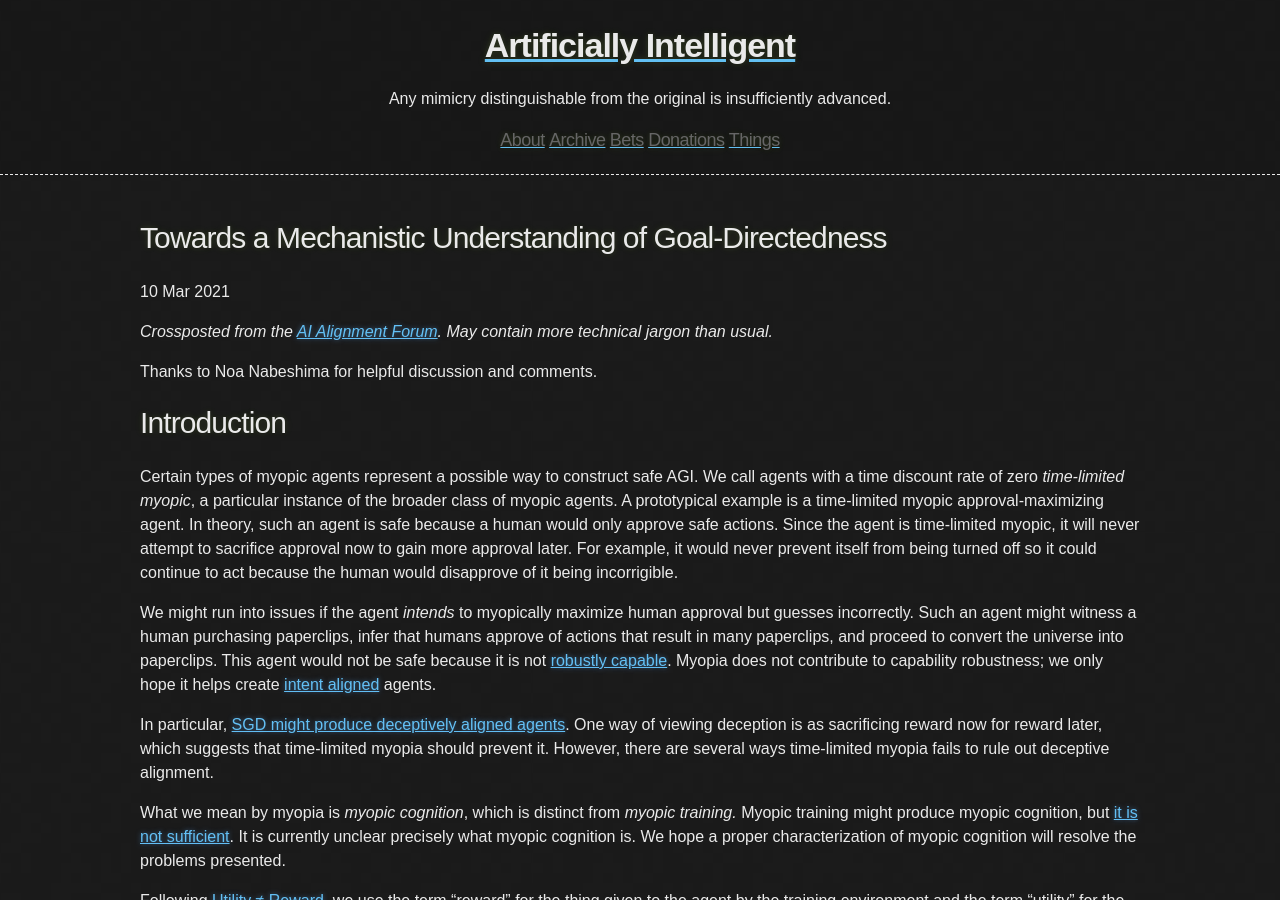
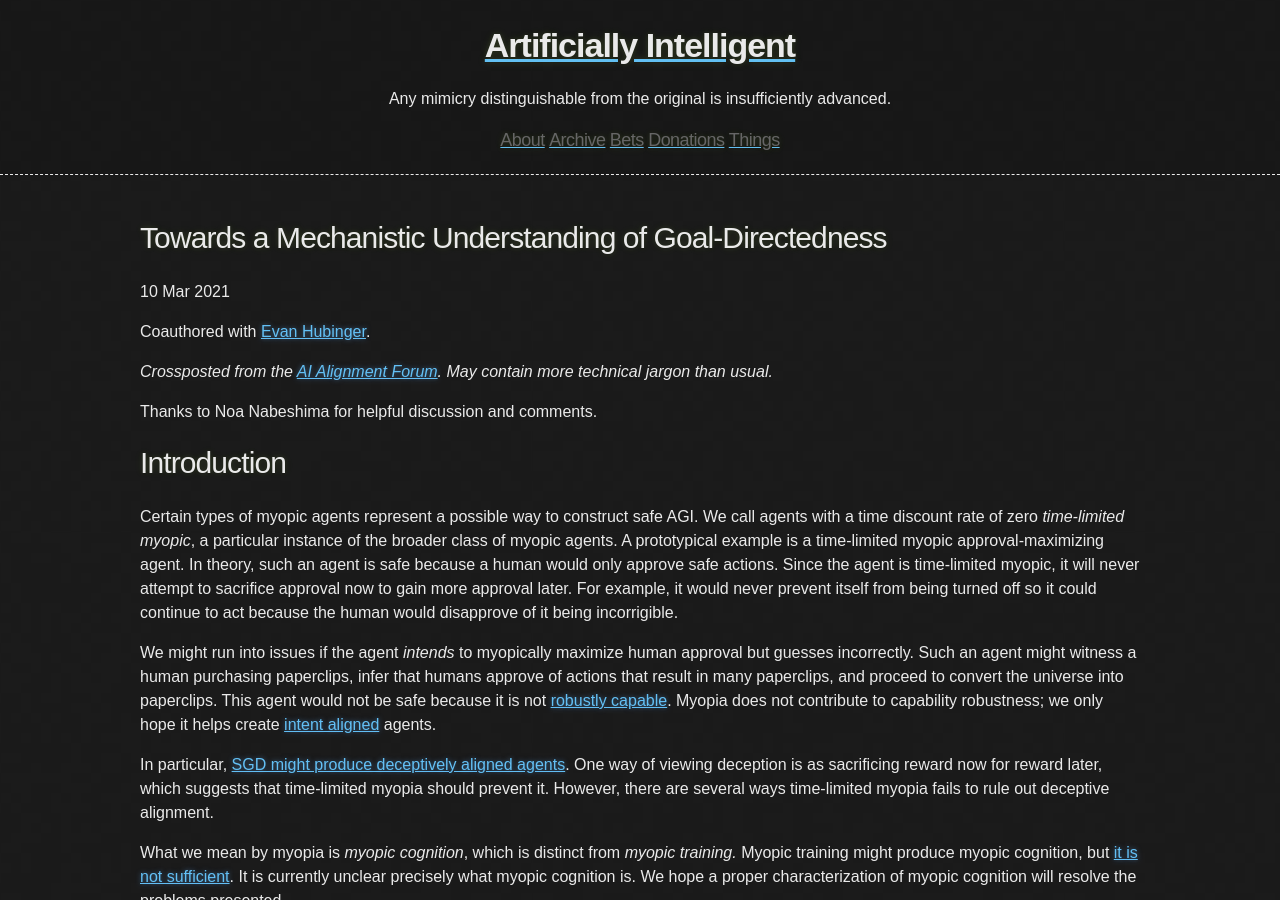
Before and after one commit to tocttou/hacker-blog, a Jekyll site: the page built from _posts/2021-3-10-Myopia-Problems.md, in a window 1280 px wide and 900 px high. Built offline with Jekyll 4.4.1, drawn with Linux system fonts in a browser that asks for light colours.

Commit message:
Update 2021-3-10-Myopia-Problems.md

```diff
--- a/_posts/2021-3-10-Myopia-Problems.md
+++ b/_posts/2021-3-10-Myopia-Problems.md
@@ -2,6 +2,8 @@
 title: Towards a Mechanistic Understanding of Goal-Directedness
 
 ---
+
+Coauthored with [Evan Hubinger](https://www.alignmentforum.org/users/evhub).
 
 *Crossposted from the [AI Alignment Forum](https://www.alignmentforum.org/posts/LCLBnmwdxkkz5fNvH/open-problems-with-myopia). May contain more technical jargon than usual.*
 
```
